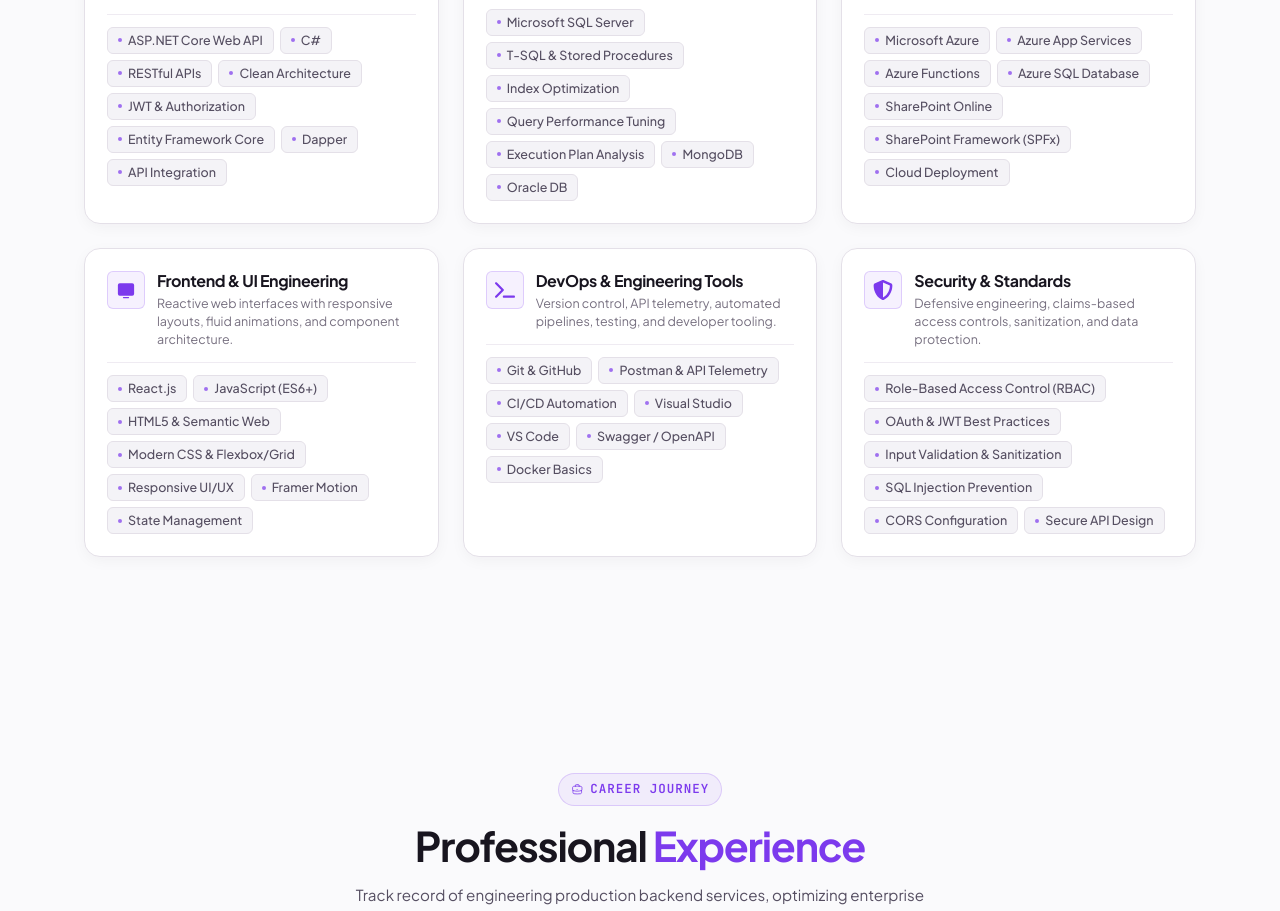
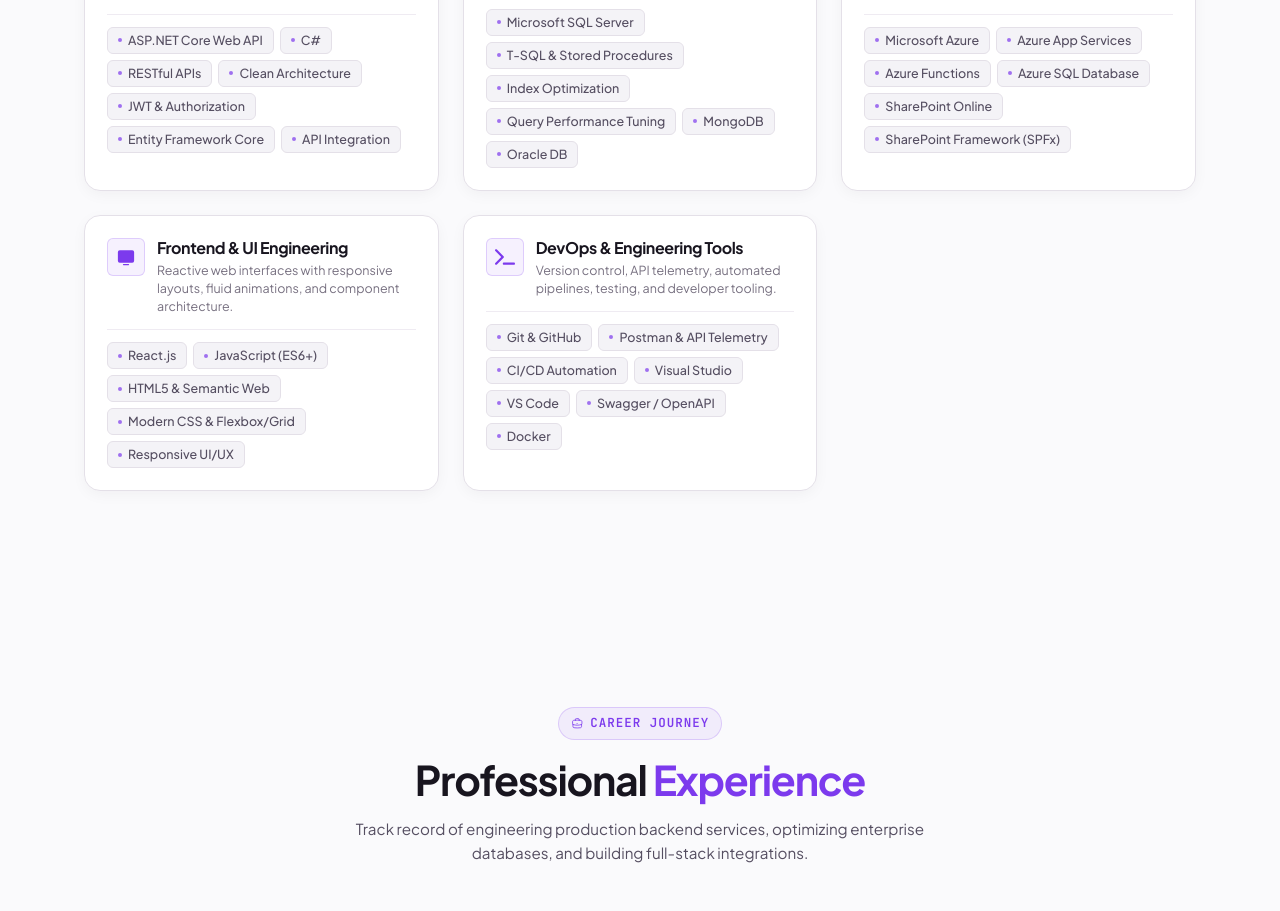
Before and after one commit to Dharshankuma/Portfolio, a React (Vite) app in the folder myPortfolio/client/: page / in a window 1280 px wide. Shown: the part 4840-5751 px from the top of the page. Built offline with nearby package versions, Linux system fonts and the light colour scheme.

Commit message:
commit changes

```diff
--- a/myPortfolio/client/src/Components/About/AboutSection.css
+++ b/myPortfolio/client/src/Components/About/AboutSection.css
@@ -9,15 +9,8 @@
 .about_main_grid {
   display: grid;
   grid-template-columns: 1fr;
-  gap: 40px;
+  gap: 32px;
   align-items: start;
-}
-
-@media (min-width: 992px) {
-  .about_main_grid {
-    grid-template-columns: 320px 1fr;
-    gap: 52px;
-  }
 }
 
 /* Left Profile Card */
@@ -30,10 +23,21 @@
   flex-direction: column;
   align-items: center;
   text-align: center;
-  position: sticky;
-  top: 92px;
+  position: relative;
   box-shadow: var(--shadow-card);
   transition: var(--theme-transition);
+}
+
+@media (min-width: 992px) {
+  .about_main_grid {
+    grid-template-columns: 320px 1fr;
+    gap: 52px;
+  }
+
+  .about_profile_card {
+    position: sticky;
+    top: 92px;
+  }
 }
 
 .about_img_frame {
--- a/myPortfolio/client/src/Components/Skills/SkillsContent.js
+++ b/myPortfolio/client/src/Components/Skills/SkillsContent.js
@@ -21,7 +21,6 @@
       "Clean Architecture",
       "JWT & Authorization",
       "Entity Framework Core",
-      "Dapper",
       "API Integration",
     ],
   },
@@ -35,7 +34,6 @@
       "T-SQL & Stored Procedures",
       "Index Optimization",
       "Query Performance Tuning",
-      "Execution Plan Analysis",
       "MongoDB",
       "Oracle DB",
     ],
@@ -52,7 +50,6 @@
       "Azure SQL Database",
       "SharePoint Online",
       "SharePoint Framework (SPFx)",
-      "Cloud Deployment",
     ],
   },
   {
@@ -66,8 +63,6 @@
       "HTML5 & Semantic Web",
       "Modern CSS & Flexbox/Grid",
       "Responsive UI/UX",
-      "Framer Motion",
-      "State Management",
     ],
   },
   {
@@ -82,21 +77,21 @@
       "Visual Studio",
       "VS Code",
       "Swagger / OpenAPI",
-      "Docker Basics",
+      "Docker",
     ],
   },
-  {
-    id: "security",
-    title: "Security & Standards",
-    icon: FaShieldHalved,
-    description: "Defensive engineering, claims-based access controls, sanitization, and data protection.",
-    skills: [
-      "Role-Based Access Control (RBAC)",
-      "OAuth & JWT Best Practices",
-      "Input Validation & Sanitization",
-      "SQL Injection Prevention",
-      "CORS Configuration",
-      "Secure API Design",
-    ],
-  },
+  // {
+  //   id: "security",
+  //   title: "Security & Standards",
+  //   icon: FaShieldHalved,
+  //   description: "Defensive engineering, claims-based access controls, sanitization, and data protection.",
+  //   skills: [
+  //     "Role-Based Access Control (RBAC)",
+  //     "OAuth & JWT Best Practices",
+  //     "Input Validation & Sanitization",
+  //     "SQL Injection Prevention",
+  //     "CORS Configuration",
+  //     "Secure API Design",
+  //   ],
+  // },
 ];
```
